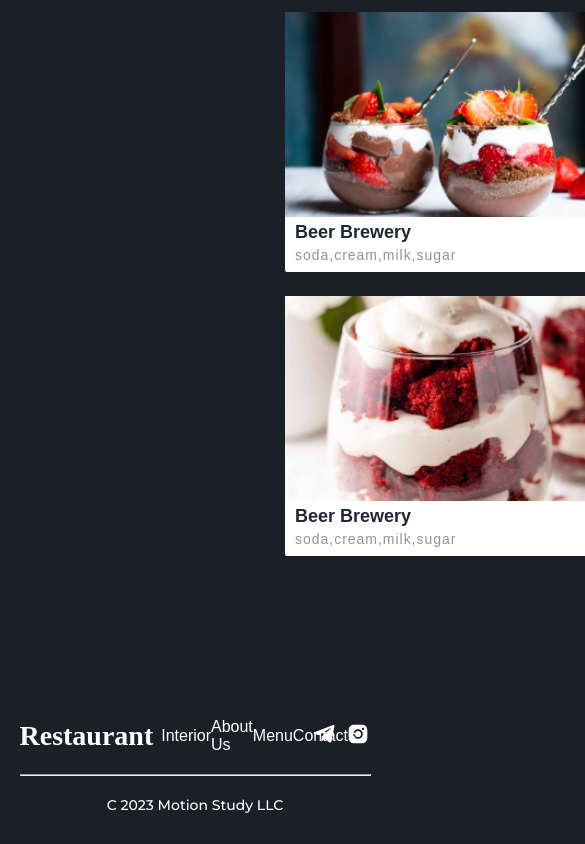
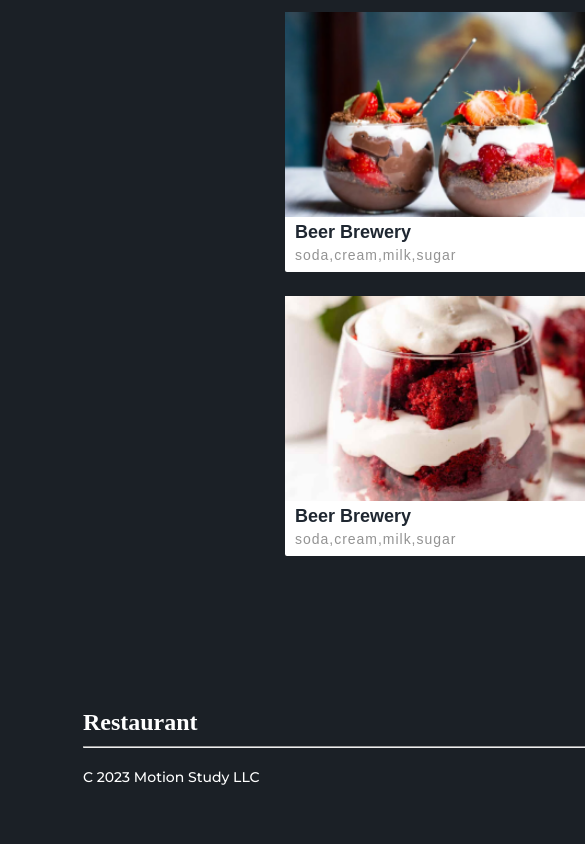
Before and after one commit to Seitkanov2004/new-project, a React (Create React App) app: page /foods in a window 390 px wide. Shown: the part 1256-2100 px from the top of the page, 585 px wide, since content can reach past the window. After the commit the page ends 2072 px from the top, so only its background shows below. Built offline with nearby package versions, Linux system fonts and the light colour scheme; a web font is replaced by a local one.

Commit message:
I like footer

```diff
--- a/src/components/Footer/Footer.scss
+++ b/src/components/Footer/Footer.scss
@@ -1,5 +1,6 @@
 #footer {
   padding: 10px 0;
+
   .footer {
     display: flex;
     justify-content: space-between;
@@ -36,8 +37,8 @@
       }
     }
 
-    &--end{
-      font-family: 'Montserrat',sans-serif;
+    &--end {
+      font-family: 'Montserrat', sans-serif;
       font-weight: 500;
       font-size: 14px;
       text-transform: capitalize;
@@ -47,3 +48,56 @@
     }
   }
 }
+
+@media (max-width: 992px) {
+  #footer {
+    width: 100%;
+    margin-left: 50px;
+    padding: 10px 0;
+  }
+}
+
+@media (max-width: 768px) {
+  #footer {
+    width: 114%;
+  }
+}
+@media (max-width:576px) {
+  #footer .footer--navbar {
+    display: none;
+  }
+  #footer {
+    width: 132%;
+  }
+  #footer .footer--logo {
+    font-size: 24px;
+
+  }
+  #footer .footer {
+    padding: 10px 0;
+  }
+  #footer .footer--end {
+    text-align: start;
+  }
+}
+@media (max-width: 400px) {
+  #footer {
+    width: 169%;
+  }
+}
+@media (max-width: 350px) {
+  #footer .footer--logo {
+    font-size: 19px;
+  }
+  #footer .footer--end {
+    font-size: 10px;
+  }
+  #footer {
+    width: 172%;
+  }
+}
+@media (max-width: 320px) {
+  #footer {
+    width: 198%;
+  }
+}
```
